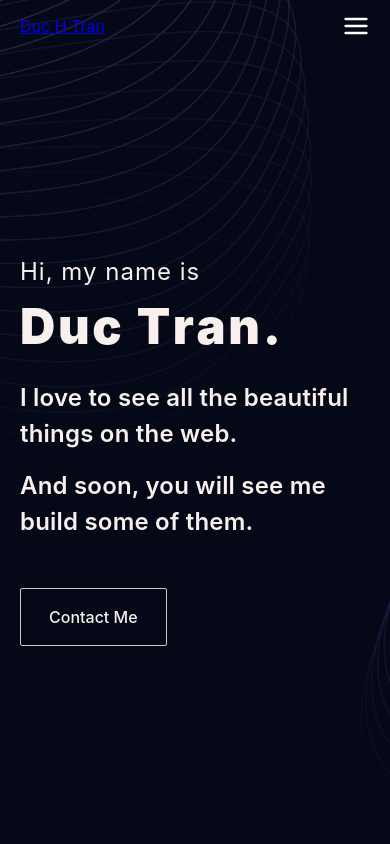
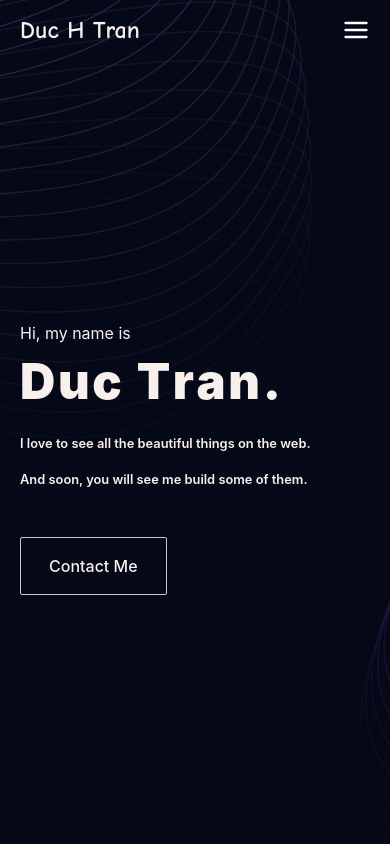
Before and after one commit to dtran813/portfolio, a React (Vite) app: page / in a window 390 px wide. Shown: the top 844 px of the page. Built offline with nearby package versions, Linux system fonts and the light colour scheme.

Commit message:
Change some font sizes for smaller screens

```diff
--- a/src/components/Footer/Footer.module.css
+++ b/src/components/Footer/Footer.module.css
@@ -2,6 +2,7 @@
   margin-top: 3rem;
   border-top: 1px solid var(--bg-tertiary);
 }
+
 .wrapper {
   display: flex;
   flex-direction: column;
@@ -15,7 +16,8 @@
 
 .footerName {
   color: var(--text-primary);
-  font-size: calc(24rem / 16);
+  font-size: calc(32rem / 16);
+  font-family: 'Comic Neue', cursive;
   font-weight: 500;
   letter-spacing: 0.05ch;
 }
@@ -33,7 +35,7 @@
 }
 
 @media (max-width: 480px) {
-  .footerText {
-    font-size: calc(12rem / 16);
+  .wrapper {
+    padding: 2rem 0.5rem;
   }
 }
--- a/src/components/Footer/Footer.tsx
+++ b/src/components/Footer/Footer.tsx
@@ -5,7 +5,7 @@ export default function Footer() {
   return (
     <footer className={styles.footer}>
       <div className={styles.wrapper}>
-        <p className={styles.footerName}>Duc H. Tran</p>
+        <p className={styles.footerName}>Duc H Tran</p>
         <div className={styles.media}>
           {social_media.map(media => (
             <a key={media.name} href={media.url}>
--- a/src/components/Hero/Hero.module.css
+++ b/src/components/Hero/Hero.module.css
@@ -15,16 +15,13 @@
 .mdText {
   color: var(--text-primary);
   font-size: calc(24rem / 16);
-  letter-spacing: 1px;
 }
 
 .lgText {
   margin-top: 1rem;
   color: var(--text-primary);
-  font-size: 1.5rem;
-  font-size: clamp(1.5rem, 1rem + 2vw, 4rem);
+  font-size: min(0.75rem + 2vw, 3.25rem);
   font-weight: 600;
-  letter-spacing: 0.2px;
 }
 
 .btn {
@@ -56,3 +53,23 @@
   -webkit-box-shadow: 0 0.5rem 1rem hsla(0, 0%, 100%, 0.1);
   box-shadow: 0 0.5rem 1rem hsla(0, 0%, 100%, 0.1);
 }
+
+@media (max-width: 768px) {
+  .mdText {
+    font-size: calc(20rem / 16);
+  }
+
+  .lgText {
+    font-size: calc(1rem + 0.75vw);
+  }
+}
+
+@media (max-width: 520px) {
+  .mdText {
+    font-size: calc(16rem / 16);
+  }
+
+  .lgText {
+    font-size: calc(0.5rem + 1.25vw);
+  }
+}
--- a/src/components/Navbar/Navbar.module.css
+++ b/src/components/Navbar/Navbar.module.css
@@ -3,6 +3,13 @@
   display: flex;
   justify-content: space-between;
   align-items: center;
+}
+
+.logo {
+  color: var(--text-primary);
+  font-size: calc(32rem / 16);
+  font-family: 'Comic Neue', cursive;
+  text-decoration: none;
 }
 
 .menu {
@@ -81,3 +88,9 @@
     cursor: pointer;
   }
 }
+
+@media (max-width: 480px) {
+  .logo {
+    font-size: calc(24rem / 16);
+  }
+}
--- a/src/components/Navbar/Navbar.tsx
+++ b/src/components/Navbar/Navbar.tsx
@@ -21,7 +21,11 @@ export default function Navbar() {
     <>
       <nav className={styles.navbar}>
         <div className={styles.logoWrapper}>
-          <a href="#">Duc H Tran</a>
+          <a href="#" className={styles.logo}>
+            <span>Duc</span>
+            <span className={styles.letterH}> H </span>
+            <span>Tran</span>
+          </a>
         </div>
 
         <ul className={styles.menu}>
--- a/src/index.css
+++ b/src/index.css
@@ -1,3 +1,5 @@
+@import url('https://fonts.googleapis.com/css2?family=Comic+Neue:wght@700&display=swap');
+
 :root {
   font-family: Inter, system-ui, Avenir, Helvetica, Arial, sans-serif;
 }
```
Also changed, not shown: src/assets/ht.png (added).
